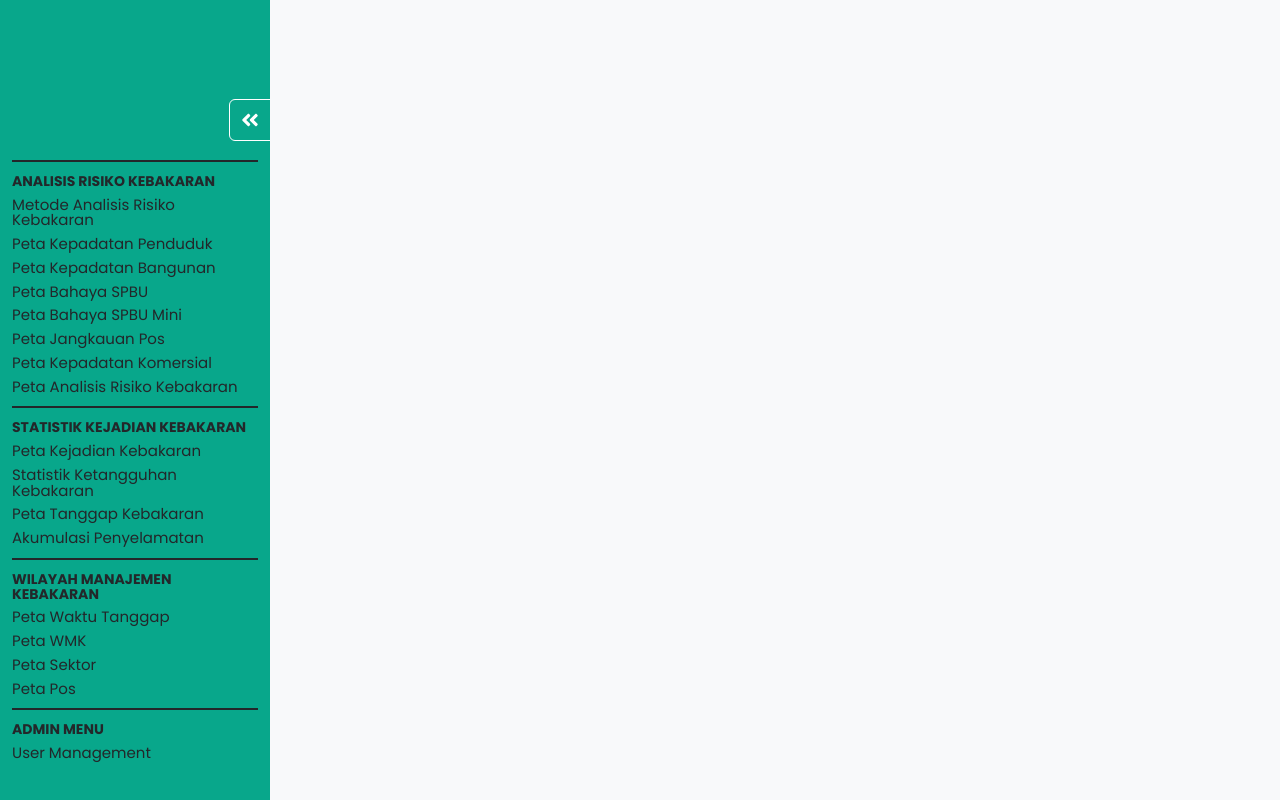
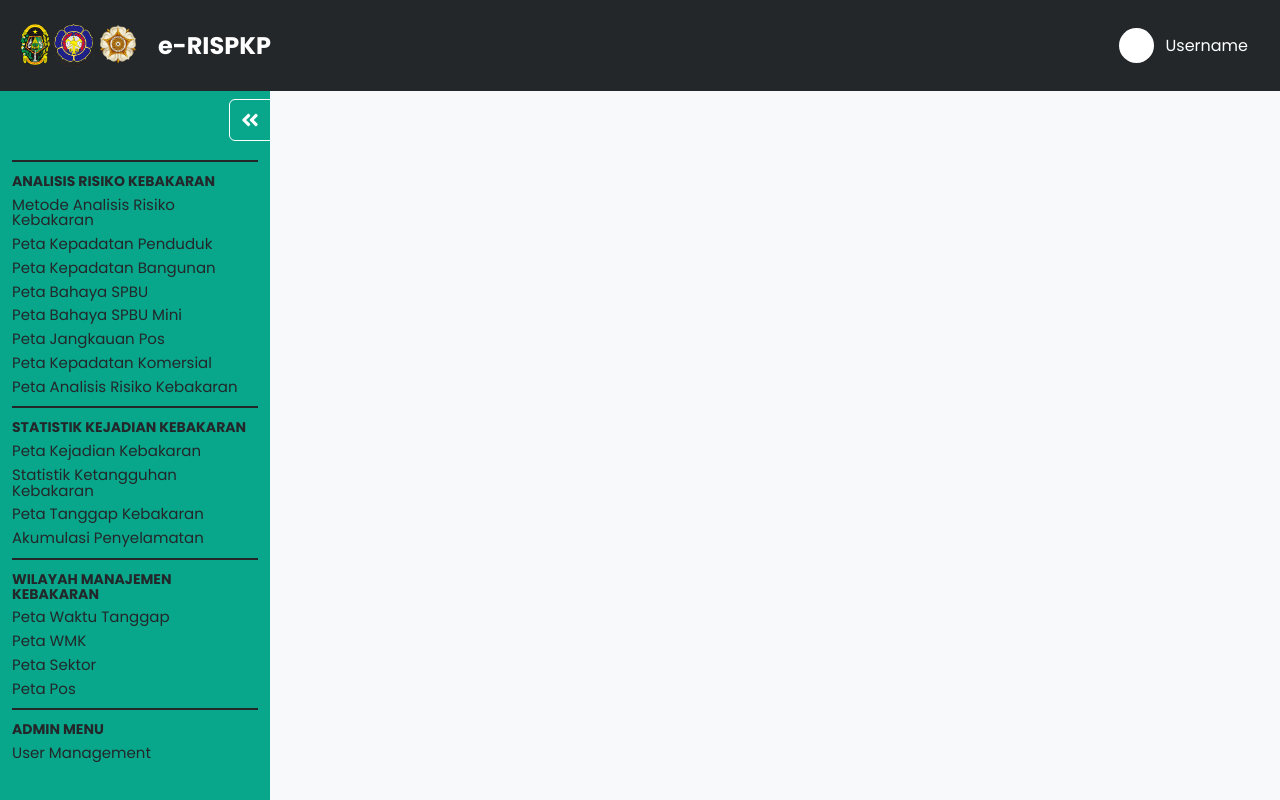
Before and after one commit to ahmadzakiakmal/Prototype-RISPKP, a Next.js app: page /admin/user-management in a window 1280 px wide. Built offline with nearby package versions, Linux system fonts and the light colour scheme.

Commit message:
feat: also call Navbar on admin pages

```diff
--- a/src/pages/_app.tsx
+++ b/src/pages/_app.tsx
@@ -10,7 +10,10 @@ export default function App({ Component, pageProps }: AppProps) {
   return (
     <main className="font-poppins text-neutral-400">
       <ToastContainer position="bottom-right" />
-      {router.pathname.includes("dashboard") ? <Navbar /> : null}
+      {router.pathname.includes("dashboard") ||
+      router.pathname.includes("admin") ? (
+          <Navbar />
+        ) : null}
       <Component {...pageProps} />
     </main>
   );
```
